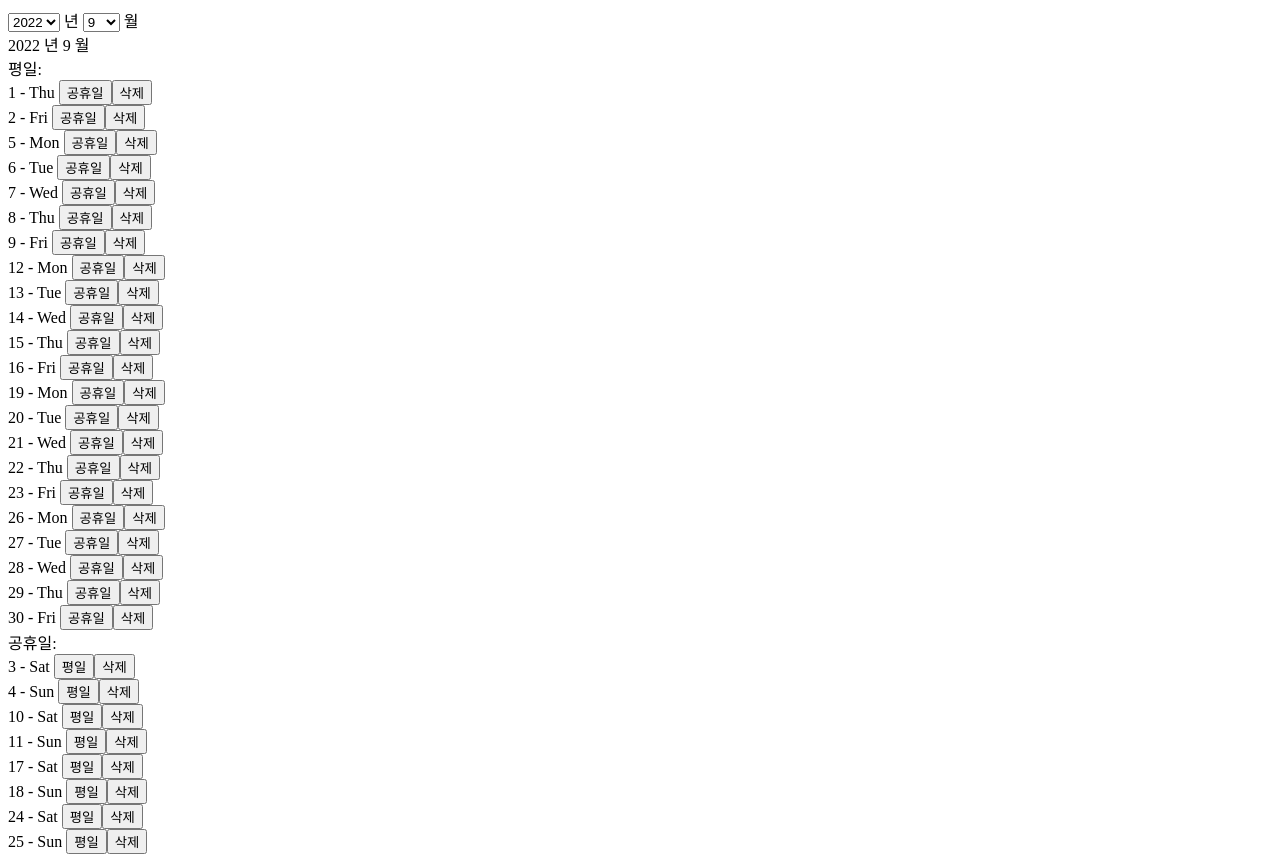
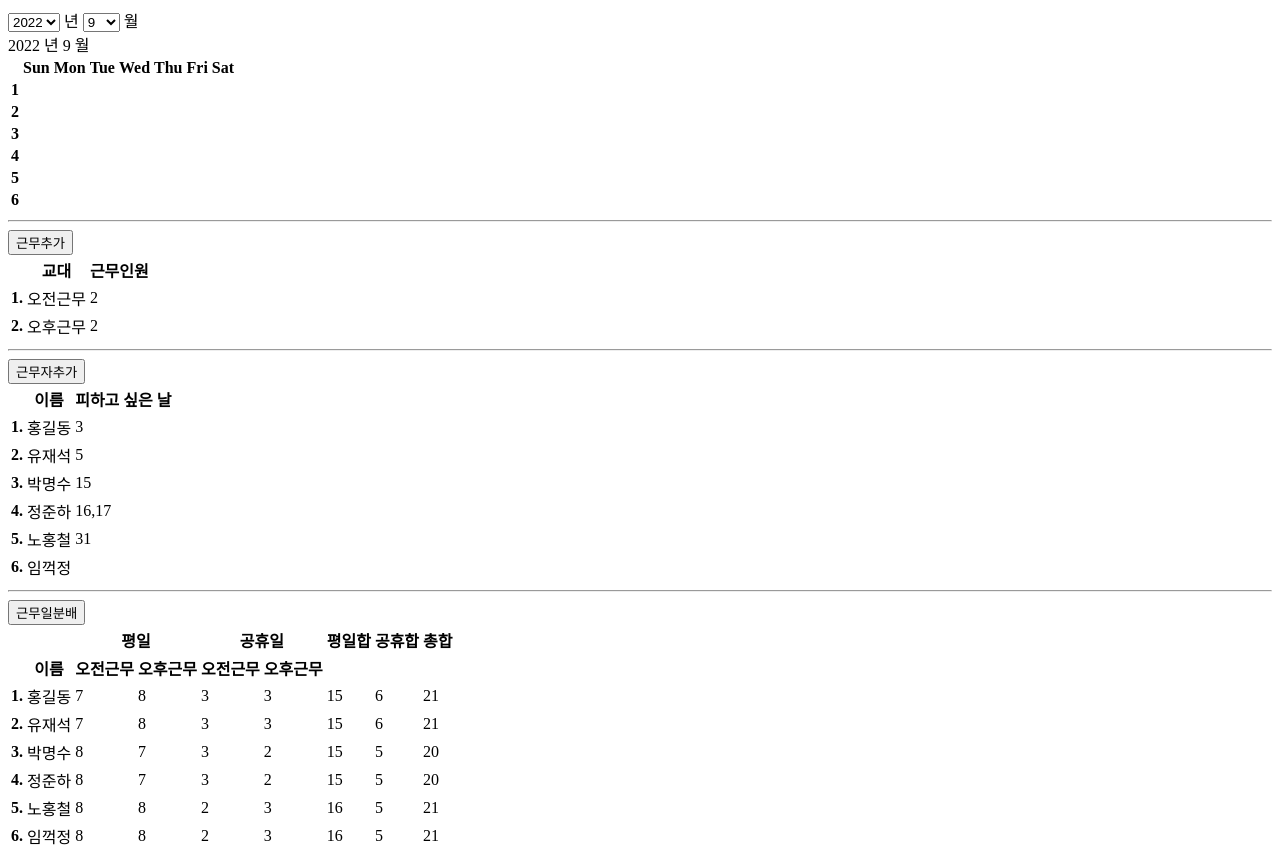
Before and after one commit to woajun/schedule-divider, a Vue app: page / in a window 1280 px wide. Shown: the top 856 px of the page. Built offline with nearby package versions, Linux system fonts and the light colour scheme.

Commit message:
DateButtonTable

```diff
--- a/src/components/SpecifyDate.vue
+++ b/src/components/SpecifyDate.vue
@@ -1,6 +1,15 @@
 <script lang="ts" setup>
 import { computed, reactive, ref } from 'vue';
 import { iterate } from './helper';
+import DateButton from './SpecifyDate/DateButton.vue';
+import DateButtonTable from './SpecifyDate/DateButtonTable.vue';
+
+interface Day {
+  date: number,
+  weekday: number,
+  isHoliday: boolean,
+  disabled: boolean,
+}
 
 const now = new Date();
 const opYears = iterate(5).map((i) => now.getFullYear() + i);
@@ -9,19 +18,12 @@ const opMonths = iterate(12).map((i) => i + 1);
 const year = ref(now.getFullYear());
 const month = ref(now.getMonth() + 2);
 
-interface Day {
-  date: number,
-  weekday: string,
-  isHoliday: boolean,
-  disabled: boolean,
-}
-
 const days = computed<Day[]>(() => {
   const lastDay = new Date(year.value, month.value, 0);
   const length = lastDay.getDate();
   const result = iterate(length).map((i) => {
     const aDay = new Date(year.value, month.value - 1, i + 1);
-    const weekday = ['Sun', 'Mon', 'Tue', 'Wed', 'Thu', 'Fri', 'Sat'][aDay.getDay()];
+    const weekday = aDay.getDay();
     const isHoliday = !!(aDay.getDay() === 0 || aDay.getDay() === 6);
     return reactive({
       date: aDay.getDate(),
@@ -51,6 +53,11 @@ const days = computed<Day[]>(() => {
   <div>
     {{ year }} 년 {{ month }} 월
   </div>
+  <DateButtonTable :array="days" />
+  <!-- <div v-for="day in days" :key="day.date">
+    <DateButton v-bind="day" />
+  </div>
+
   <div>
     <label>
       평일:
@@ -104,5 +111,5 @@ const days = computed<Day[]>(() => {
         </button>
       </div>
     </div>
-  </div>
+  </div> -->
 </template>
--- /dev/null
+++ b/src/components/SpecifyDate/DateButton.vue
@@ -0,0 +1,24 @@
+<script lang="ts" setup>
+import { defineProps } from 'vue';
+
+interface Day {
+  date: number,
+  weekday: number,
+  isHoliday: boolean,
+  disabled: boolean,
+}
+
+const props = defineProps<Day>();
+
+</script>
+<template>
+  <button>
+    {{ props.date }}
+  </button>
+</template>
+
+<style scoped>
+.red {
+    background-color: red;
+}
+</style>
--- /dev/null
+++ b/src/components/SpecifyDate/DateButtonTable.vue
@@ -0,0 +1,86 @@
+<script lang="ts" setup>
+import { computed, defineProps } from 'vue';
+import { iterate } from '../helper';
+
+interface Day {
+  date: number,
+  weekday: number,
+  isHoliday: boolean,
+  disabled: boolean,
+}
+
+const props = defineProps<{ array: Day[] }>();
+
+// 모든 일요일 인덱스를 찾는다.
+// 인덱스를 기준으로 배열을 만든다.
+// 배열을 템플릿에서 돌린다.
+
+console.log(props.array);
+
+const findSunday = props.array.findIndex((e) => e.weekday === 0);
+console.log('findIndex', findSunday);
+
+const month = computed(() => {
+  const months = iterate(6).map((i) => ({
+    0: undefined,
+    1: undefined,
+    2: undefined,
+    3: undefined,
+    4: undefined,
+    5: undefined,
+    6: undefined,
+  }));
+  console.log('months', months);
+
+  return months;
+});
+
+</script>
+<template>
+  <div>
+    <table>
+      <thead>
+        <tr>
+          <th />
+          <th>Sun</th>
+          <th>Mon</th>
+          <th>Tue</th>
+          <th>Wed</th>
+          <th>Thu</th>
+          <th>Fri</th>
+          <th>Sat</th>
+        </tr>
+      </thead>
+      <tbody>
+        <tr v-for="(week, i) in month" :key="i">
+          <th>{{ i + 1 }}</th>
+          <td v-if="week[0]">
+            <button>aaa</button>
+          </td>
+          <td v-if="week[1]">
+            <button>aaa</button>
+          </td>
+          <td v-if="week[2]">
+            <button>aaa</button>
+          </td>
+          <td v-if="week[3]">
+            <button>aaa</button>
+          </td>
+          <td v-if="week[4]">
+            <button>aaa</button>
+          </td>
+          <td v-if="week[5]">
+            <button>aaa</button>
+          </td>
+          <td v-if="week[6]">
+            <button>aaa</button>
+          </td>
+        </tr>
+      </tbody>
+    </table>
+  </div>
+</template>
+
+<style scoped>
+
+</style>
```
